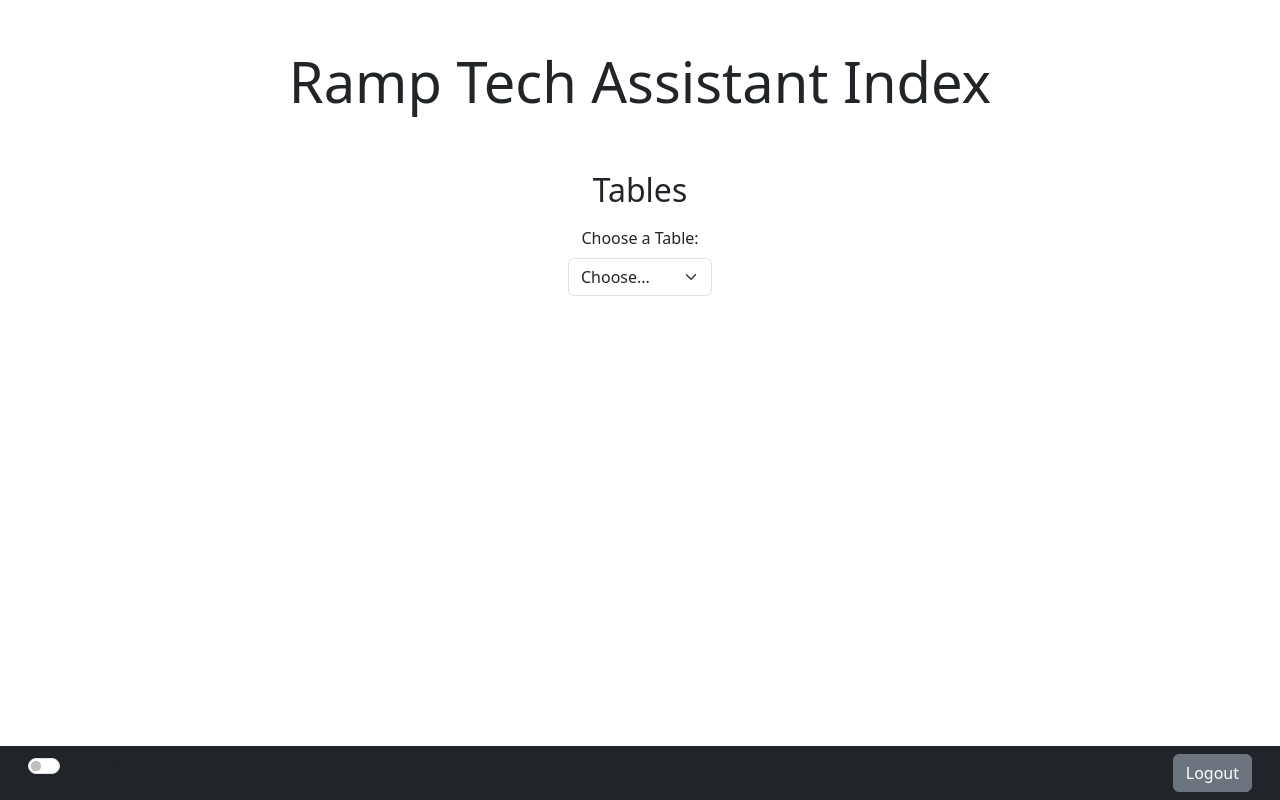
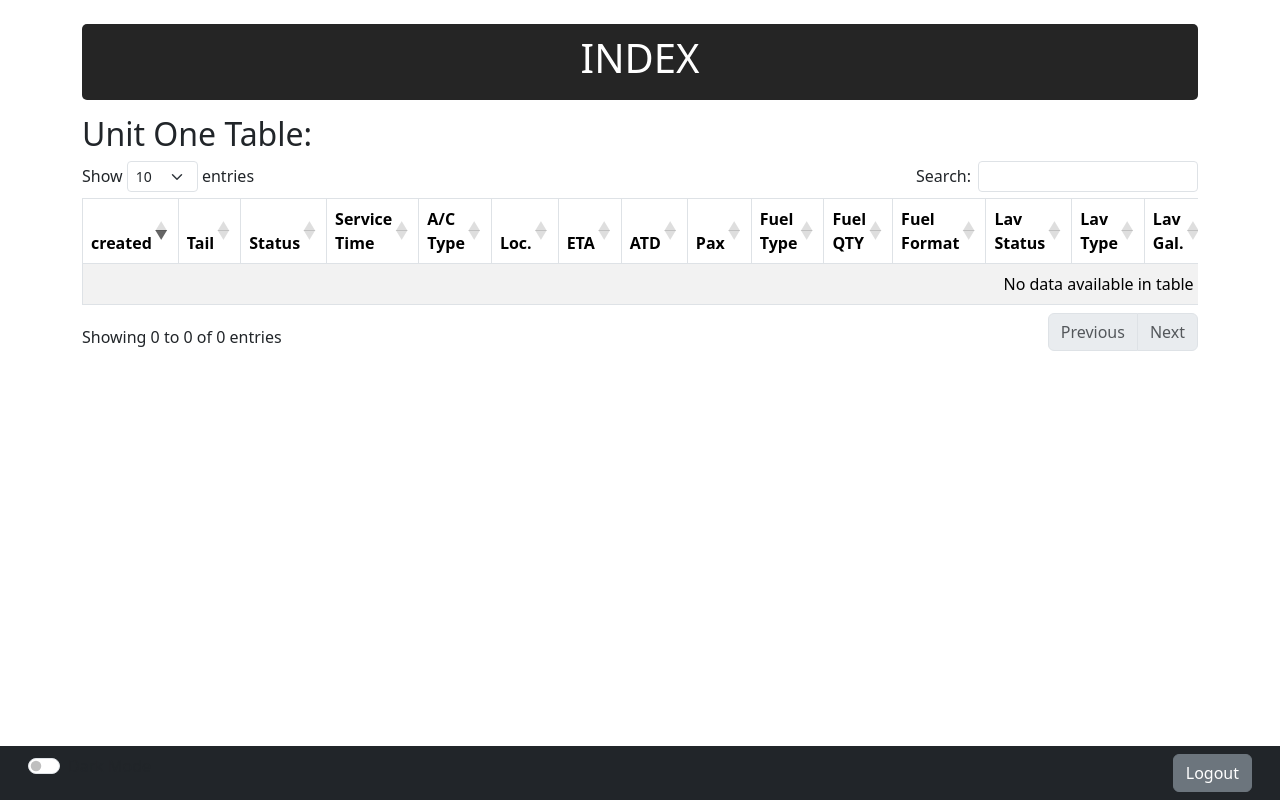
Before and after one commit to anthonyfu3/RampTech, a Django app: page /index/ in a window 1280 px wide. Run offline with Django 4.2, Linux system fonts and the light colour scheme; the visitor is signed in with stand-in values (Sample User, id 1); some libraries are stand-ins or nearby versions.

Commit message:
admin index ini

```diff
--- a/hello_world/templates/base.html
+++ b/hello_world/templates/base.html
@@ -151,6 +151,7 @@
             }
         }
     </script>
+
 </body>
 
 </html>
--- a/hello_world/templates/index.html
+++ b/hello_world/templates/index.html
@@ -1,31 +1,18 @@
-{% extends "base.html" %}
+{% extends 'base.html' %}
+
 {% block content %}
-
-<div class="container mt-4">
-    <!-- Title in the center and larger -->
-    <div class="row">
-        <div class="col-12 text-center">
-            <h1 class="display-4">Ramp Tech Assistant Index</h1>
-        </div>
+<div class="unit-one-ui">
+    <div class="banner">
+        <h1>INDEX</h1>
     </div>
-
-    <!-- Section for tables and selection -->
-    <div class="row mt-5">
-        <div class="col-12">
-            <h2 class="text-center">Tables</h2>
-            <div class="text-center mt-3">
-                <label for="tableSelect" class="form-label">Choose a Table:</label>
-                <select class="form-select" id="tableSelect" style="width: auto; margin: auto;">
-                    <option selected>Choose...</option>
-                    <option value="unit1Notes">Unit 1 Notes</option>
-                    <option value="services">Services</option>
-                    <option value="fueling">Fueling</option>
-                    <option value="arrivals">Arrivals</option>
-                    <option value="overview">Overview</option>
-                </select>
-            </div>
-        </div>
+<h2>Unit One Table:</h2>
+    <div class="table-responsive">
+        {% include 'unit1table.html' with notes=notes %}
     </div>
 </div>
 
+
+<!-- Bootstrap Bundle with Popper and jQuery -->
+<script src="https://cdn.jsdelivr.net/npm/bootstrap@5.3.2/dist/js/bootstrap.bundle.min.js" crossorigin="anonymous"></script>
+
 {% endblock %}
--- /dev/null
+++ b/hello_world/templates/unit1table.html
@@ -0,0 +1,105 @@
+<!-- notes_table.html -->
+
+<table id="notesTable" class="table table-striped table-bordered table-hover">
+    <thead>
+        <tr>
+            <th>created</th>
+            <th>Tail</th>
+            <th>Status</th>
+            <th>Service Time</th>
+            <th>A/C Type</th>
+            <th>Loc.</th>
+            <th>ETA</th>
+            <th>ATD</th>
+            <th>Pax</th>
+            <th>Fuel Type</th>
+            <th>Fuel QTY</th>
+            <th>Fuel Format</th>
+            <th>Lav Status</th>
+            <th>Lav Type</th>
+            <th>Lav Gal.</th>
+            <th>Water Status</th>
+            <th>GPU</th>
+            <th>PIC</th>
+            <th>Cat.</th>
+            <th>Cat. #</th>
+            <th>Vacuum</th>
+            <th>Oil</th>
+            <th>Oil Type</th>
+            <th>Oil QTY</th>
+            <th>Ladder</th>
+            <th>Notes</th>
+            <th>Action</th>
+        </tr>
+    </thead>
+    <tbody>
+        {% for note in notes %}
+        <tr>
+            <td>{{ note.created_at}}</td>
+            <td>{{ note.tail_number }}</td>
+            <td>{{ note.status }}</td>
+            <td>{{ note.service_time }}</td>
+            <td>{{ note.aircraft_type }}</td>
+            <td>{{ note.location }}</td>
+            <td>{{ note.eta }}</td>
+            <td>{{ note.atd }}</td>
+            <td>{{ note.passenger }}</td>
+            <td>{{ note.fuel_type }}</td>
+            <td>{{ note.fuel_qty }}</td>
+            <td>{{ note.fuel_format }}</td>
+            <td>{{ note.lav_status }}</td>
+            <td>{{ note.lav_type }}</td>
+            <td>{{ note.lav_gal }}</td>
+            <td>{{ note.water_status }}</td>
+            <td>{{ note.gpu }}</td>
+            <td>{{ note.pic }}</td>
+            <td>{{ note.catering }}</td>
+            <td>{{ note.catering_number }}</td>
+            <td>{{ note.vacuum }}</td>
+            <td>{{ note.oil }}</td>
+            <td>{{ note.oil_type }}</td>
+            <td>{{ note.oil_qty }}</td>
+            <td>{{ note.ladder }}</td>
+            <td>{{ note.notes }}</td>
+            <td><button class="btn btn-primary edit-btn" data-note-id="{{ note.id }}">Edit</button></td>
+        </tr>
+        {% endfor %}
+    </tbody>
+</table>
+
+<!-- jQuery -->
+<script src="https://code.jquery.com/jquery-3.7.0.js"></script>
+<!-- DataTables JS -->
+<script src="https://cdn.datatables.net/1.13.7/js/jquery.dataTables.min.js"></script>
+<!-- DataTables Bootstrap 5 JS -->
+<script src="https://cdn.datatables.net/1.13.8/js/dataTables.bootstrap5.min.js"></script>
+<script>
+    $(document).ready(function () {
+        $('#notesTable').DataTable({
+            "order": [[0, "desc"]],
+            "paging": true,
+            "searching": true,
+            "ordering": true,
+            "info": true,
+            "responsive": true
+        });
+    });
+</script>
+<script>
+    document.addEventListener('DOMContentLoaded', function() {
+        const editButtons = document.querySelectorAll('.edit-btn');
+
+        editButtons.forEach(button => {
+            button.addEventListener('click', function() {
+                const noteId = this.getAttribute('data-note-id');
+                const editForm = document.getElementById('editNoteForm');
+
+                // Set the action for the form dynamically
+                editForm.action = `/edit-note/${noteId}/`;
+                // Open the edit modal
+                $('#editNoteModal').modal('show');
+            });
+        });
+    });
+</script>
+<script src="https://cdn.jsdelivr.net/npm/bootstrap@5.3.2/dist/js/bootstrap.bundle.min.js" crossorigin="anonymous"></script>
--- a/hello_world/urls.py
+++ b/hello_world/urls.py
@@ -6,18 +6,19 @@
 from django.contrib.auth.decorators import login_required
 from django.views.generic.base import RedirectView
 from hello_world.core import views as core_views
+from aircraft.views import unit1_notes_table, unit1_notes_view
+
 
 urlpatterns = [
     # Redirect root URL to login
     path("", RedirectView.as_view(url='/login/', permanent=True), name='home'),
-
-    # Protect the index view with login_required
     path("index/", login_required(core_views.index), name='index'),
-
     path("admin/", admin.site.urls),
     path("__reload__/", include("django_browser_reload.urls")),
     path('login/', auth_views.LoginView.as_view(template_name='login.html'), name='login'),
     path('logout/', auth_views.LogoutView.as_view(), name='logout'),
+    path('unit1notes/', unit1_notes_view, name='unit1notes'),
+    path('unit1notes/table/', unit1_notes_table, name='unit1notes_table'),
 ]
 
 if settings.DEBUG:
```
Also changed, not shown: aircraft/views.py (+7 -1 lines).
